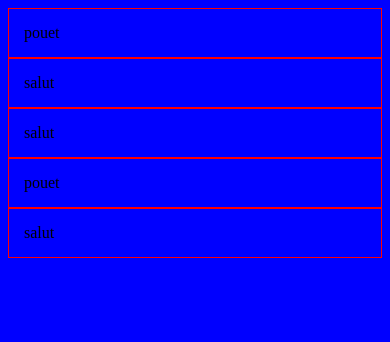
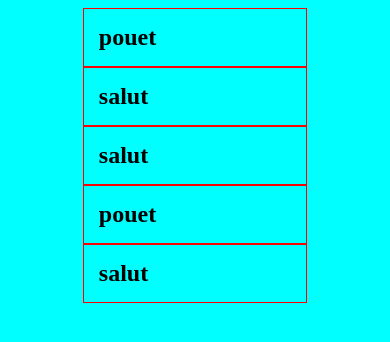
Before and after one commit to thierry-bru/demoReponsive, a plain HTML site: page index.html in a window 390 px wide. Drawn offline with Linux system fonts and the light colour scheme.

Commit message:
modif css
modifi des row, adaptation des images

```diff
--- a/style.css
+++ b/style.css
@@ -31,13 +31,29 @@
 body
 {
     height: 100%;
+    background-image: url('IMG_0821.jpg');
+    background-size: cover;
+    background-repeat: no-repeat;
+}
+@media screen and (orientation:landscape) and (max-width:600px) {
+  body
+  {
+    background-color: blue;
+
+    background-image: url('IMG_0821_small.jpg');
+    background-size: cover;
+    background-repeat:repeat;
+  }
+
 }
 @media only screen and (max-width:600px)
 {
     body
     {
-        background-color: blue;
-
+        font-size: x-large;
+        font-weight: bolder;
+        background-color: aqua;
+        background-image: url('');
     }
     [class*="col-"]
     {
@@ -48,3 +64,6 @@ body
         display: none;
     }
 }
+.row{
+    margin:  0px 20%;
+}
```
Also changed, not shown: IMG_0821_small.jpg (added), 1 other file.
